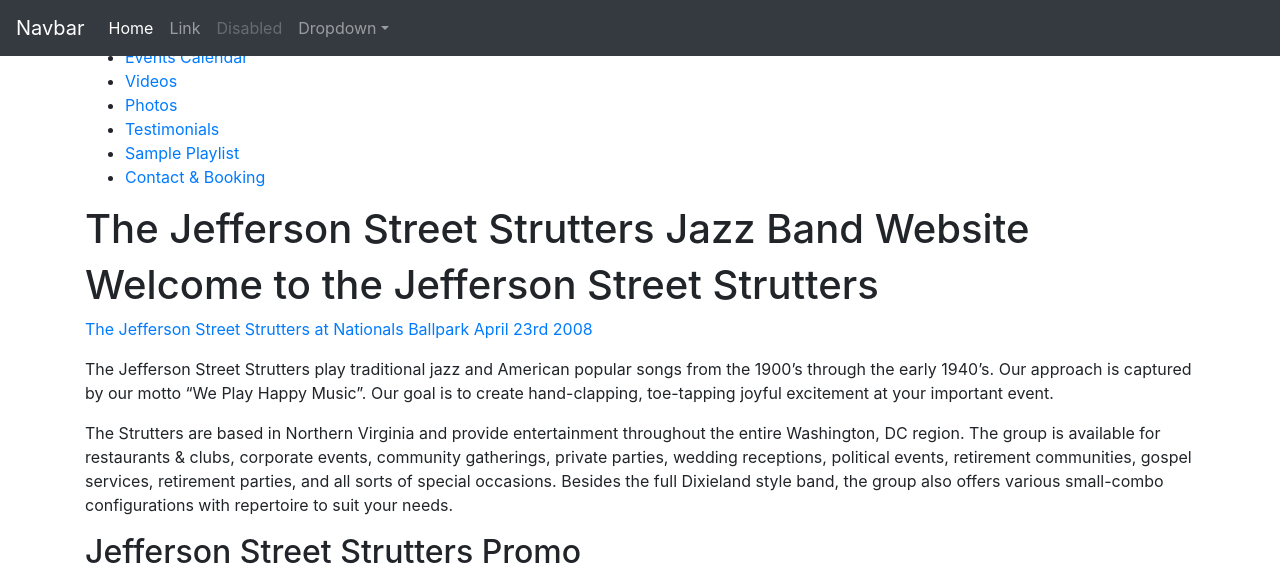
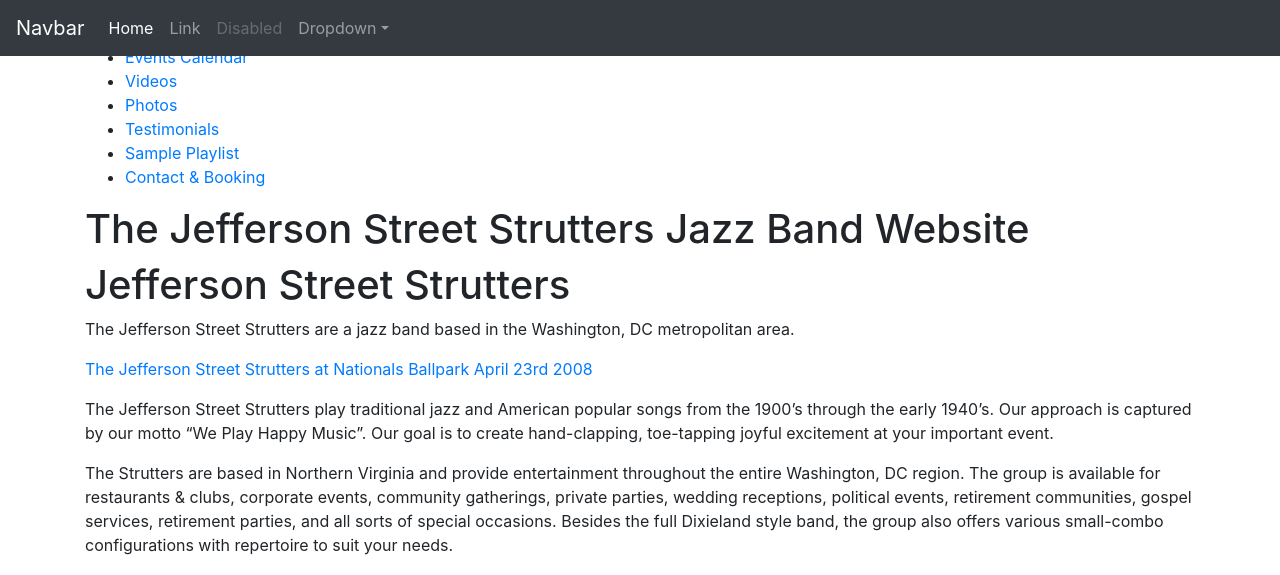
Before and after one commit to Jefferson-Street-Strutters/Jefferson-Street-Strutters-Website, a Jekyll site: the page built from index.md, in a window 1280 px wide and 900 px high, scrolled down 423 px, cut to the strip 0-575 px from the top of the window. Built offline with Jekyll 4.4.1, drawn with Linux system fonts in a browser that asks for light colours; comment, search, counter and statistics services are not loaded.

Commit message:
Update index.md

```diff
--- a/index.md
+++ b/index.md
@@ -4,7 +4,9 @@ title: The Jefferson Street Strutters Jazz Band Website
 path: index
 ---
 
-# Welcome to the Jefferson Street Strutters
+# Jefferson Street Strutters
+
+The Jefferson Street Strutters are a jazz band based in the Washington, DC metropolitan area.
 
 [The Jefferson Street Strutters at Nationals Ballpark April 23rd 2008](DSCN0036-600x450.jpg)
 
```
